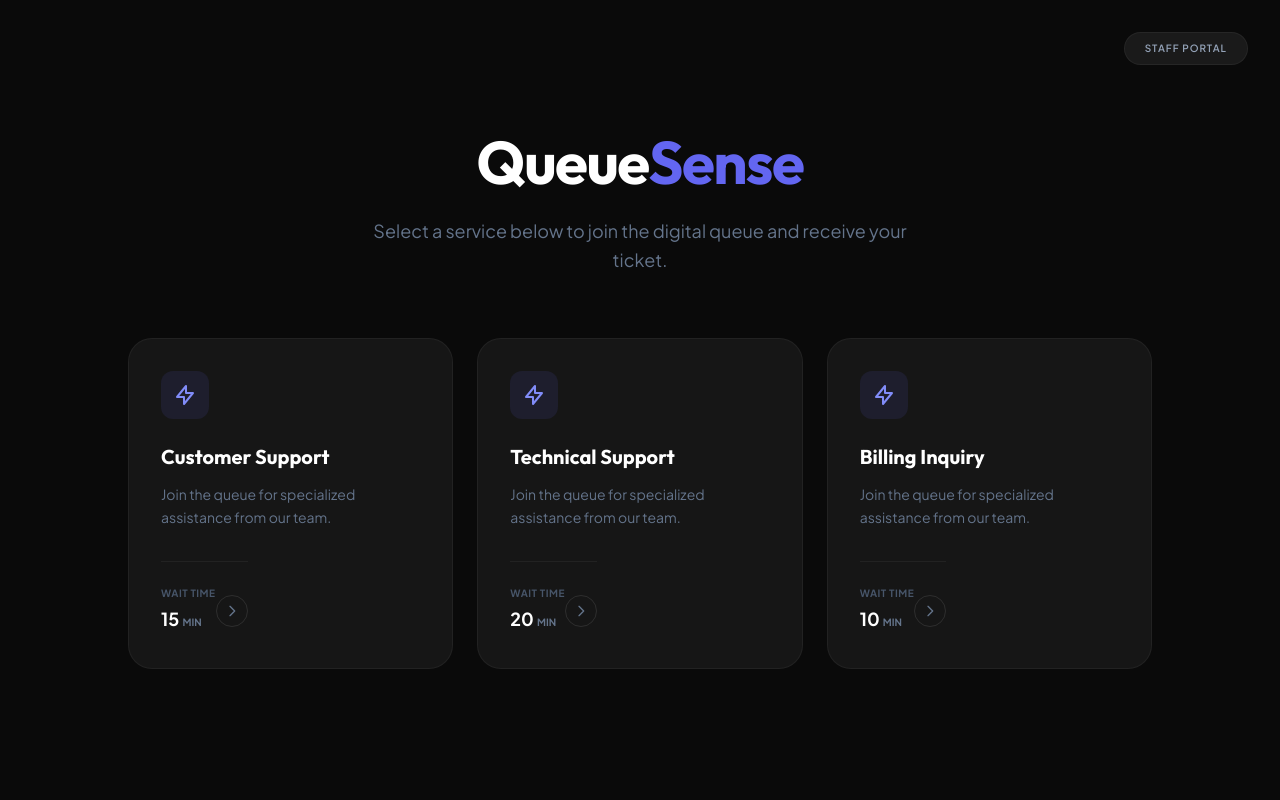
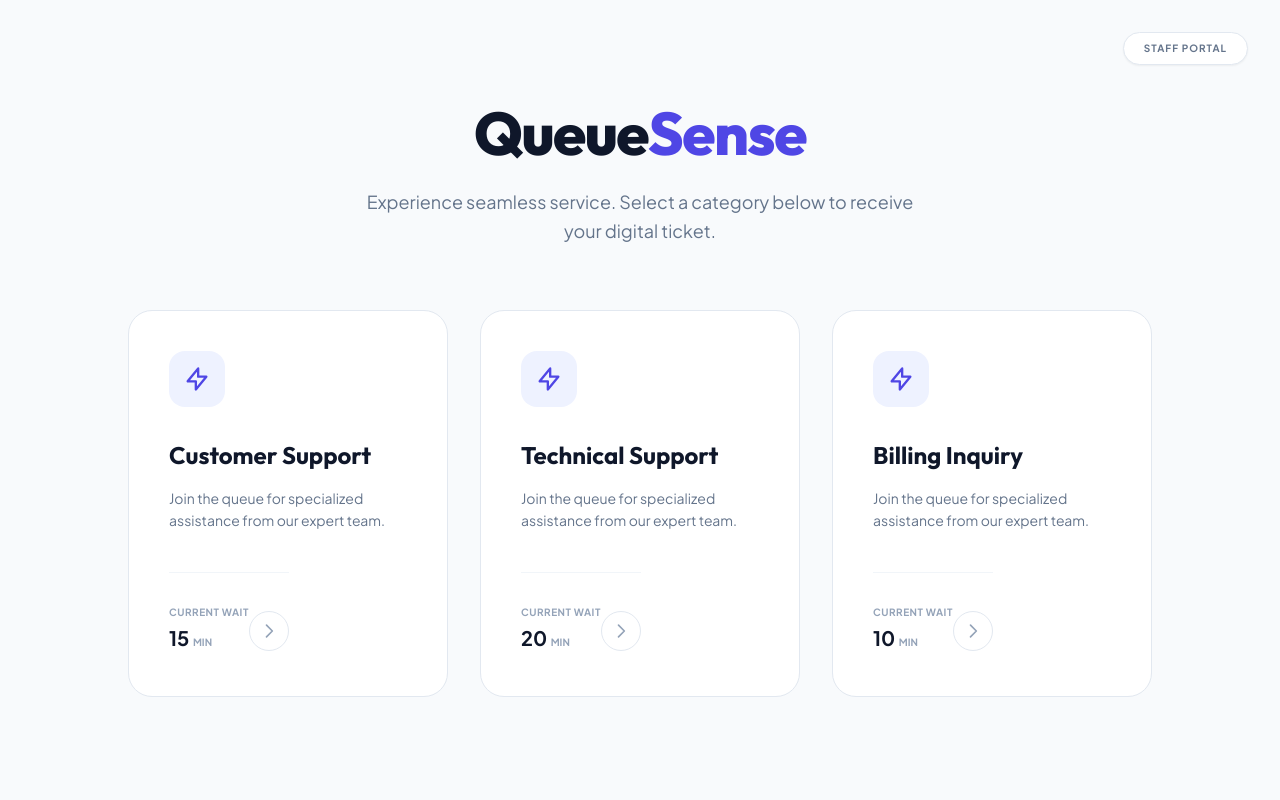
Before and after one commit to HalimaSabri/QueueSense, a Laravel app: page / in a window 1280 px wide. Run offline with Laravel 12, Linux system fonts and the light colour scheme; data comes from the database, SQL or seed files in the repository; style sheets or scripts are compiled from the project's sources; some libraries are stand-ins or nearby versions.

Commit message:
changing the design

```diff
--- a/resources/views/livewire/client/take-ticket.blade.php
+++ b/resources/views/livewire/client/take-ticket.blade.php
@@ -1,46 +1,46 @@
-<div class="min-h-screen bg-[#0a0a0a] flex flex-col items-center justify-center p-6 text-slate-300 font-sans">
+<div class="min-h-screen bg-slate-50 flex flex-col items-center justify-center p-6 text-slate-900 font-sans">
     <!-- Professional Top Navigation -->
     <div class="absolute top-8 right-8 z-20">
-        <a href="{{ route('login') }}" class="group px-5 py-2 bg-[#1a1a1a] border border-white/5 rounded-full text-slate-400 hover:text-white hover:border-white/10 transition-all text-[10px] font-semibold uppercase tracking-widest flex items-center">
+        <a href="{{ route('login') }}" class="group px-5 py-2 bg-white border border-slate-200 rounded-full text-slate-500 hover:text-indigo-600 hover:border-indigo-600 transition-all text-[10px] font-bold uppercase tracking-widest flex items-center shadow-sm">
             Staff Portal
         </a>
     </div>
 
     <div class="max-w-5xl w-full">
         <div class="text-center mb-16">
-            <h1 class="text-5xl md:text-6xl font-bold mb-6 tracking-tight text-white font-['Outfit']">
-                Queue<span class="text-indigo-500">Sense</span>
+            <h1 class="text-5xl md:text-6xl font-extrabold mb-6 tracking-tight text-slate-900 font-['Outfit']">
+                Queue<span class="text-indigo-600">Sense</span>
             </h1>
             <p class="text-slate-500 text-lg max-w-xl mx-auto leading-relaxed">
-                Select a service below to join the digital queue and receive your ticket.
+                Experience seamless service. Select a category below to receive your digital ticket.
             </p>
         </div>
 
-        <div class="grid grid-cols-1 md:grid-cols-3 gap-6">
+        <div class="grid grid-cols-1 md:grid-cols-3 gap-8">
             @forelse($services as $service)
                 <button wire:click="takeTicket({{ $service->id }})"
-                    class="group relative flex flex-col h-full bg-[#161616] border border-white/5 rounded-3xl p-8 text-left transition-all duration-300 hover:border-indigo-500/50 hover:bg-[#1c1c1c]">
+                    class="group relative flex flex-col h-full bg-white border border-slate-200 rounded-3xl p-10 text-left transition-all duration-300 hover:border-indigo-600 hover:shadow-xl hover:shadow-indigo-500/10 hover:-translate-y-1">
 
-                    <div class="w-12 h-12 rounded-xl bg-indigo-500/10 flex items-center justify-center mb-6 group-hover:bg-indigo-500 group-hover:text-white transition-all duration-300">
-                        <svg class="w-6 h-6 text-indigo-400 group-hover:text-white transition-colors" fill="none" stroke="currentColor" viewBox="0 0 24 24"><path stroke-linecap="round" stroke-linejoin="round" stroke-width="2" d="M13 10V3L4 14h7v7l9-11h-7z"></path></svg>
+                    <div class="w-14 h-14 rounded-2xl bg-indigo-50 flex items-center justify-center mb-8 group-hover:bg-indigo-600 transition-all duration-300">
+                        <svg class="w-7 h-7 text-indigo-600 group-hover:text-white transition-colors" fill="none" stroke="currentColor" viewBox="0 0 24 24"><path stroke-linecap="round" stroke-linejoin="round" stroke-width="2" d="M13 10V3L4 14h7v7l9-11h-7z"></path></svg>
                     </div>
 
-                    <h3 class="text-xl font-bold text-white mb-3 font-['Outfit']">{{ $service->name }}</h3>
-                    <p class="text-slate-500 text-sm mb-8 leading-relaxed">Join the queue for specialized assistance from our team.</p>
+                    <h3 class="text-2xl font-bold text-slate-900 mb-4 font-['Outfit']">{{ $service->name }}</h3>
+                    <p class="text-slate-500 text-sm mb-10 leading-relaxed">Join the queue for specialized assistance from our expert team.</p>
 
-                    <div class="mt-auto pt-6 border-t border-white/5 flex items-center justify-between">
+                    <div class="mt-auto pt-8 border-t border-slate-100 flex items-center justify-between">
                         <div>
-                            <span class="block text-[10px] uppercase tracking-wider text-slate-600 font-bold mb-1">Wait Time</span>
-                            <span class="text-lg font-bold text-white">{{ $service->average_time }} <span class="text-[10px] text-slate-500 uppercase">min</span></span>
+                            <span class="block text-[10px] uppercase tracking-wider text-slate-400 font-bold mb-1">Current Wait</span>
+                            <span class="text-xl font-bold text-slate-900">{{ $service->average_time }} <span class="text-[10px] text-slate-400 uppercase">min</span></span>
                         </div>
-                        <div class="w-8 h-8 rounded-full border border-white/10 flex items-center justify-center group-hover:border-indigo-500/50 transition-all duration-300">
-                            <svg class="w-4 h-4 text-slate-500 group-hover:text-indigo-400 transition-colors" fill="none" stroke="currentColor" viewBox="0 0 24 24"><path stroke-linecap="round" stroke-linejoin="round" stroke-width="2" d="M9 5l7 7-7 7"></path></svg>
+                        <div class="w-10 h-10 rounded-full border border-slate-200 flex items-center justify-center group-hover:bg-indigo-600 group-hover:border-indigo-600 transition-all duration-300">
+                            <svg class="w-5 h-5 text-slate-400 group-hover:text-white transition-colors" fill="none" stroke="currentColor" viewBox="0 0 24 24"><path stroke-linecap="round" stroke-linejoin="round" stroke-width="2" d="M9 5l7 7-7 7"></path></svg>
                         </div>
                     </div>
                 </button>
             @empty
-                <div class="col-span-full text-center py-20 bg-[#161616] rounded-3xl border border-dashed border-white/5">
-                    <p class="text-slate-600 text-sm uppercase tracking-widest font-bold">No Services Available</p>
+                <div class="col-span-full text-center py-20 bg-white rounded-3xl border border-dashed border-slate-200">
+                    <p class="text-slate-400 text-sm uppercase tracking-widest font-bold">Systems Offline • No Services Available</p>
                 </div>
             @endforelse
         </div>
```
Also changed, not shown: resources/views/livewire/client/queue-status.blade.php (+31 -31 lines).
